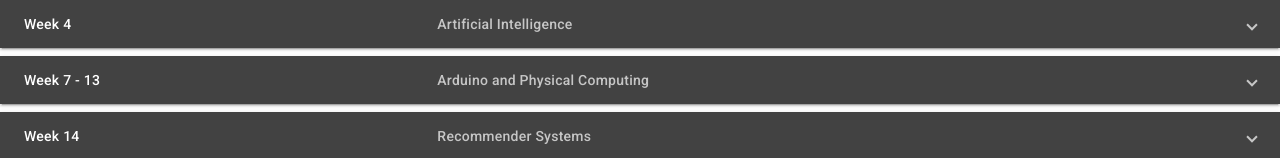
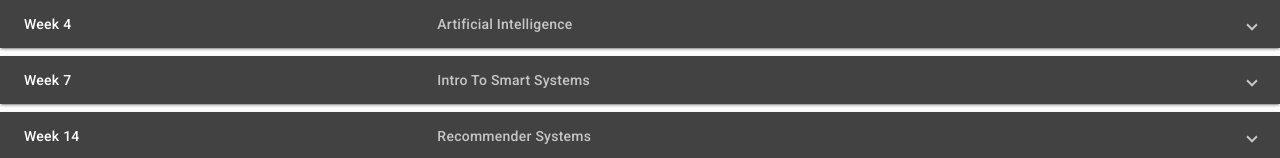
Before and after one commit to salmaanakhtar/salmaanakhtar.github.io, an Angular app: page /blog in a window 1280 px wide. Shown: the part 296-454 px from the top of the page. Built offline with nearby package versions, Linux system fonts and the light colour scheme.

Commit message:
added week 17

```diff
--- a/src/app/bloghomepage/bloghomepage.component.html
+++ b/src/app/bloghomepage/bloghomepage.component.html
@@ -177,14 +177,29 @@
                        (closed)="panelOpenState = false">
     <mat-expansion-panel-header>
       <mat-panel-title>
-        Week 7 - 13
+        Week 7
       </mat-panel-title>
       <mat-panel-description>
-        Arduino and Physical Computing
+        Intro To Smart Systems
       </mat-panel-description>
     </mat-expansion-panel-header>
 
+    <div>
 
+      <h1><b>Activity 1</b></h1>
+      <p>The first computer i used was an hp laptop. It was in 2010, i used it to watch youtube videos and learn programming</p>
+
+      <h1><b>Activity 2</b></h1>
+      <p>Different sensors on a phone can include the mic, camera and screen</p>
+
+      <h1><b>Activity 3</b></h1>
+      <ul>
+        <li>Servo Motors</li>
+        <li>Stepper Motors</li>
+        <li>Hydraulic Cylinders</li>
+      </ul>
+
+    </div>
 
   </mat-expansion-panel>
 <!--Week 14 -->
```
Also changed, not shown: 3 other files (tests, documents, lock files or other folders).
